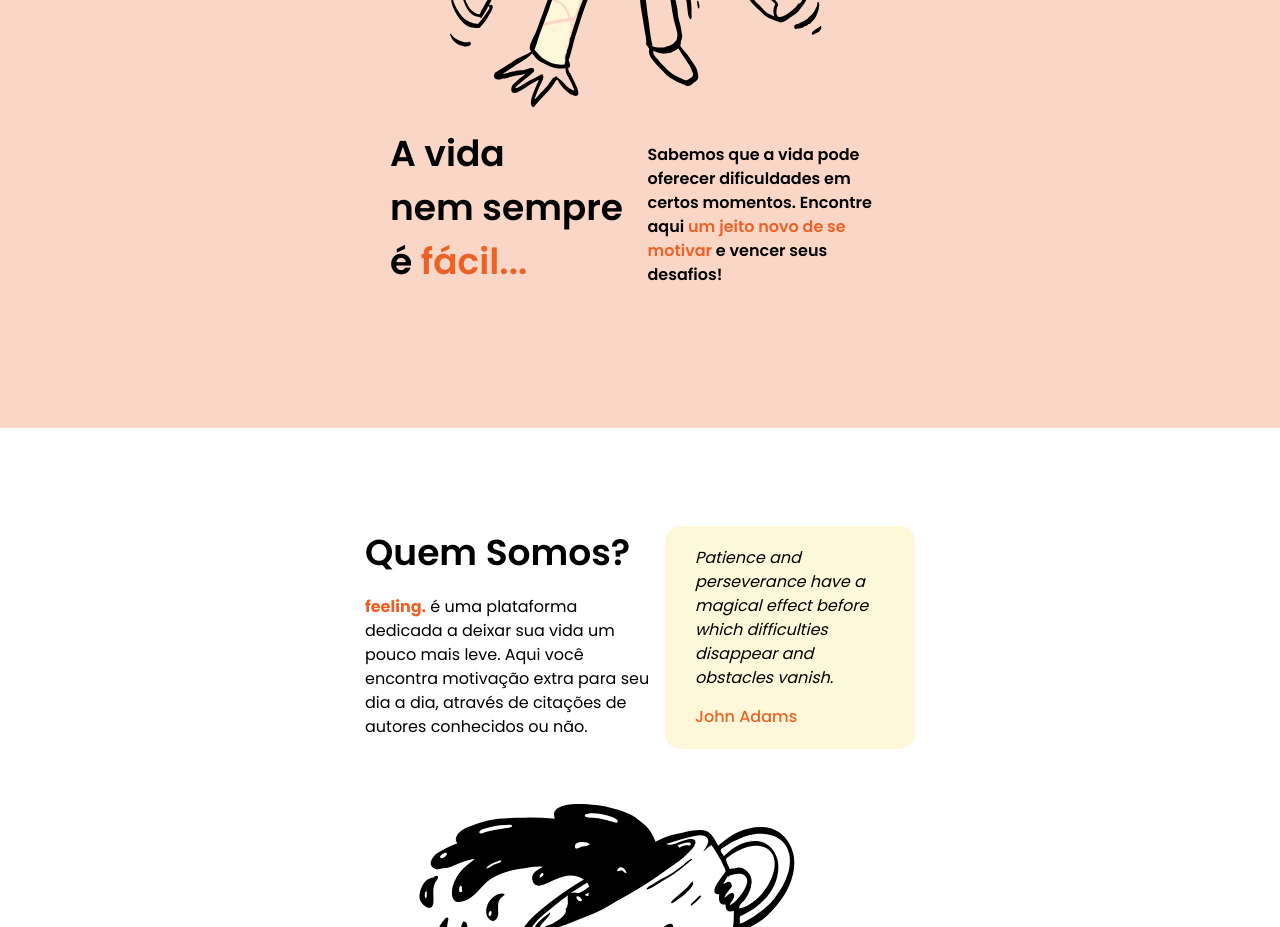
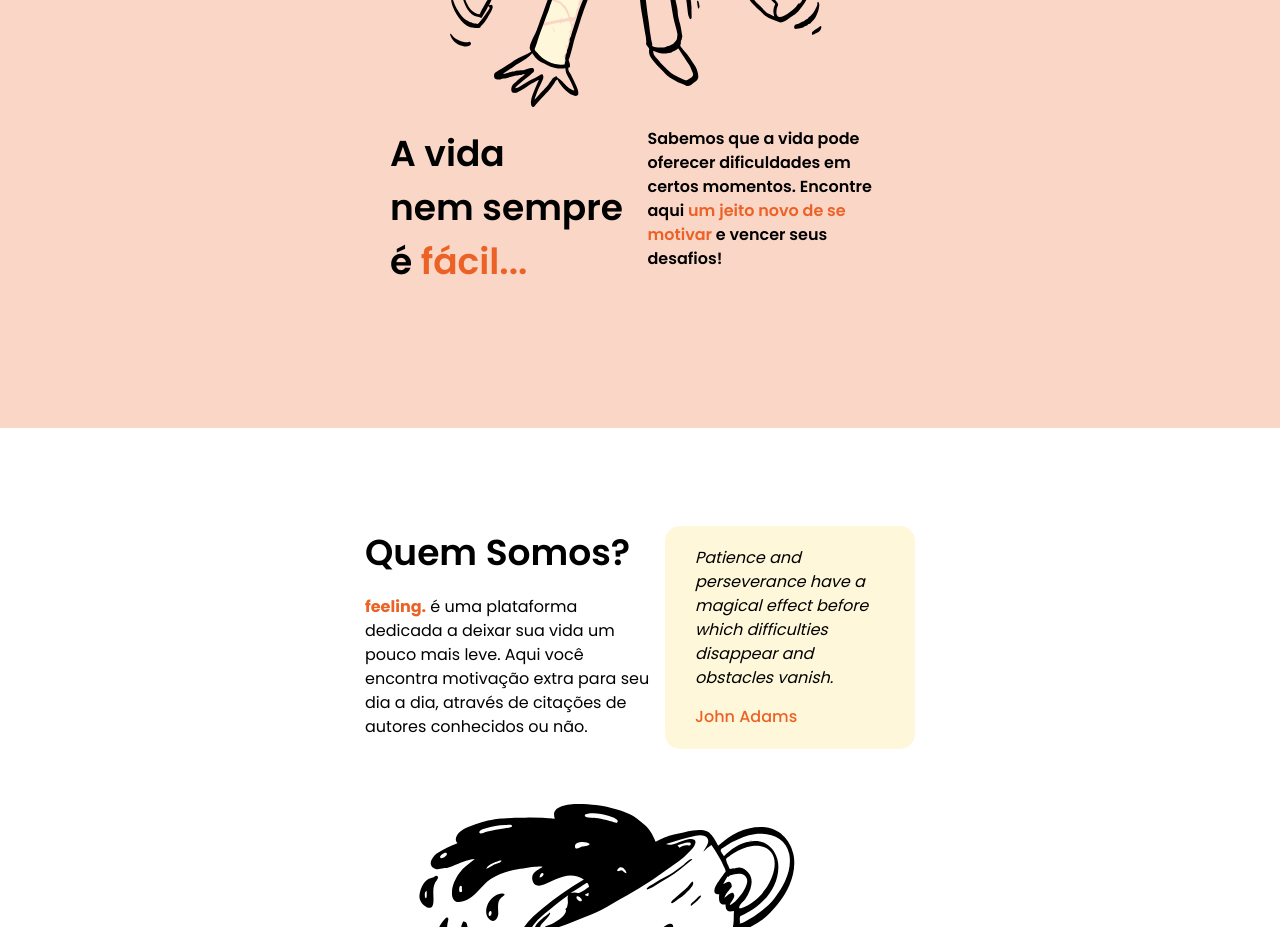
Before and after one commit to danielmsatiro/feeling., a React (Create React App) app: page / in a window 1280 px wide. Shown: the part 1180-2107 px from the top of the page. Built offline with nearby package versions, Linux system fonts and the light colour scheme.

Commit message:
refactoring: Refactoring the HomeTop.jsx code

```diff
--- a/src/pages/Home/HomeBottom.jsx
+++ b/src/pages/Home/HomeBottom.jsx
@@ -1,9 +1,9 @@
 import { Span } from "./styles";
 import { Box, Flex, Image, Text, Link } from "@chakra-ui/react";
 
-import Folders from "../../assets/folders.svg";
-import Selfie from "../../assets/selfie.svg";
-import Levitate from "../../assets/levitate.svg";
+import folders from "../../assets/folders.svg";
+import selfie from "../../assets/selfie.svg";
+import levitate from "../../assets/levitate.svg";
 import heart from "../../assets/Loves.svg";
 
 import { motion, useAnimation } from "framer-motion";
@@ -78,7 +78,7 @@ export const HomeBottom = () => {
           quiser!
         </Text>
         <Image
-          src={Folders}
+          src={folders}
           w={["200px", "200px", "200px", "300px"]}
           mt="40px"
         />
@@ -101,7 +101,7 @@ export const HomeBottom = () => {
         variants={squareVariants}
       >
         <Image
-          src={Selfie}
+          src={selfie}
           h={["250px", "250px", "250px", "500px"]}
           mt="20px"
         />
@@ -132,7 +132,7 @@ export const HomeBottom = () => {
         variants={squareVariants}
       >
         <Image
-          src={Levitate}
+          src={levitate}
           w={["300px", "300px", "500px", "500px", "700px"]}
           mb="20px"
         />
--- a/src/pages/Home/HomeTop.jsx
+++ b/src/pages/Home/HomeTop.jsx
@@ -160,7 +160,7 @@ export const HomeTop = () => {
 
         <Flex
           flexDirection={["column", "column", "column", "row"]}
-          alignItems={["flex-start", "flex-start", "center"]}
+          alignItems="flex-start"
           maxW="500px"
         >
           <Text
```
